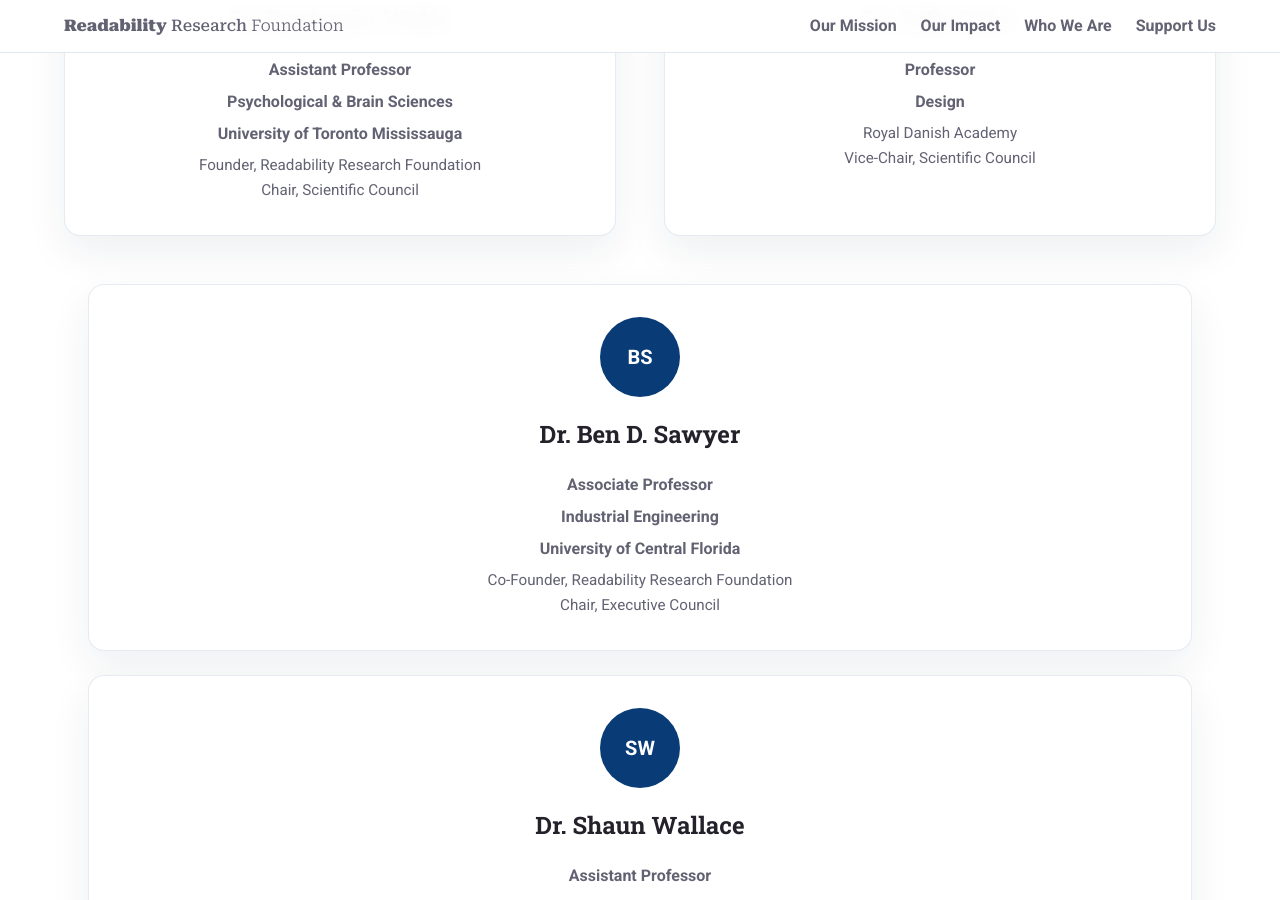
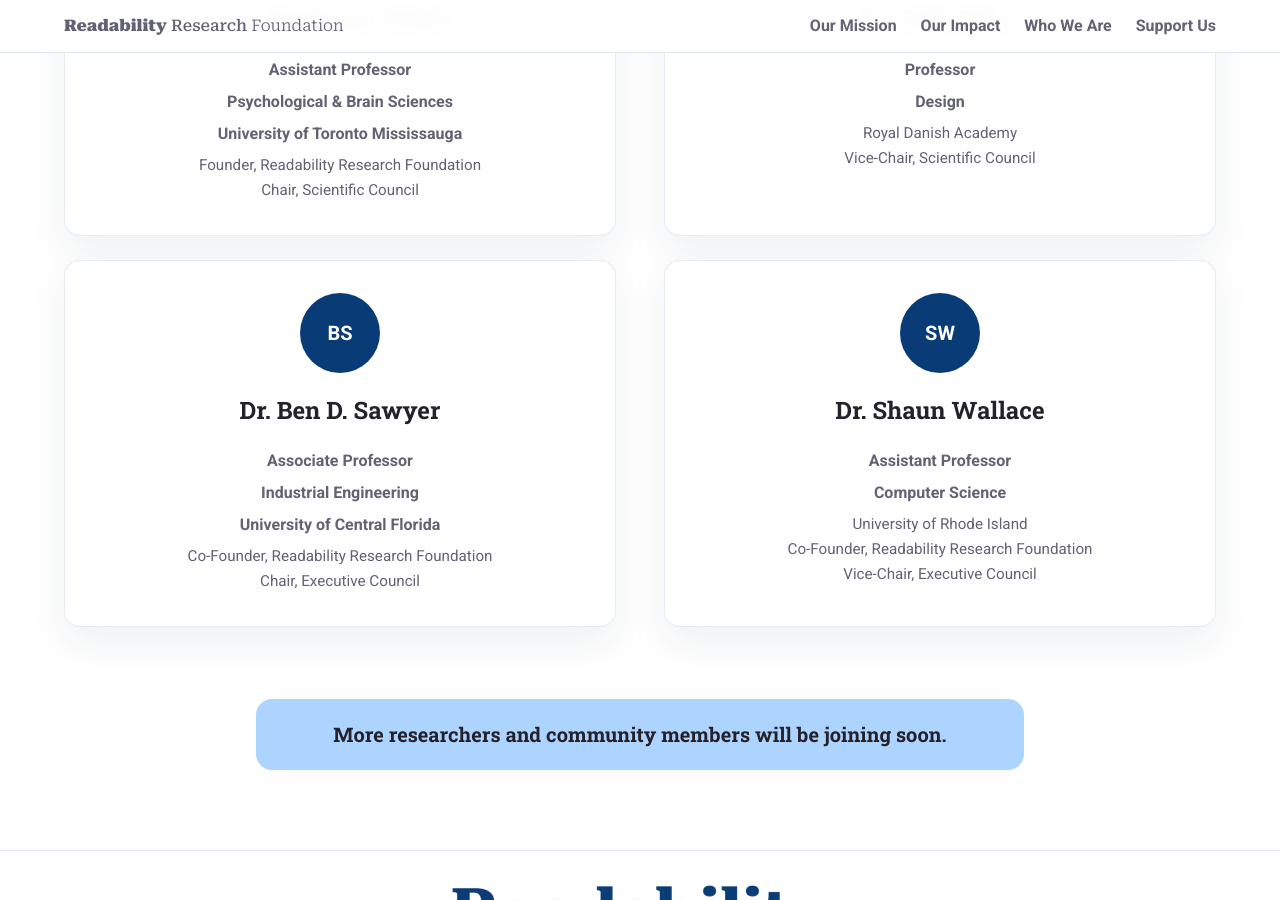
Before and after one commit to Readability-Research-Foundation/web, a Jekyll site: the page built from index.md, in a window 1280 px wide and 900 px high, scrolled down 1879 px. Built offline with Jekyll 4.4.1, drawn with Linux system fonts in a browser that asks for light colours.

Commit message:
fix columns

```diff
--- a/index.md
+++ b/index.md
@@ -164,7 +164,7 @@ description: The Readability Research Foundation advances the science of reading
           </article>
         </div>
       </div>
-      <div class="column">
+      <div class="columns is-variable is-6">
         <div class="column">
           <article class="person-card">
             <div class="person-initials" aria-hidden="true">BS</div>
```
